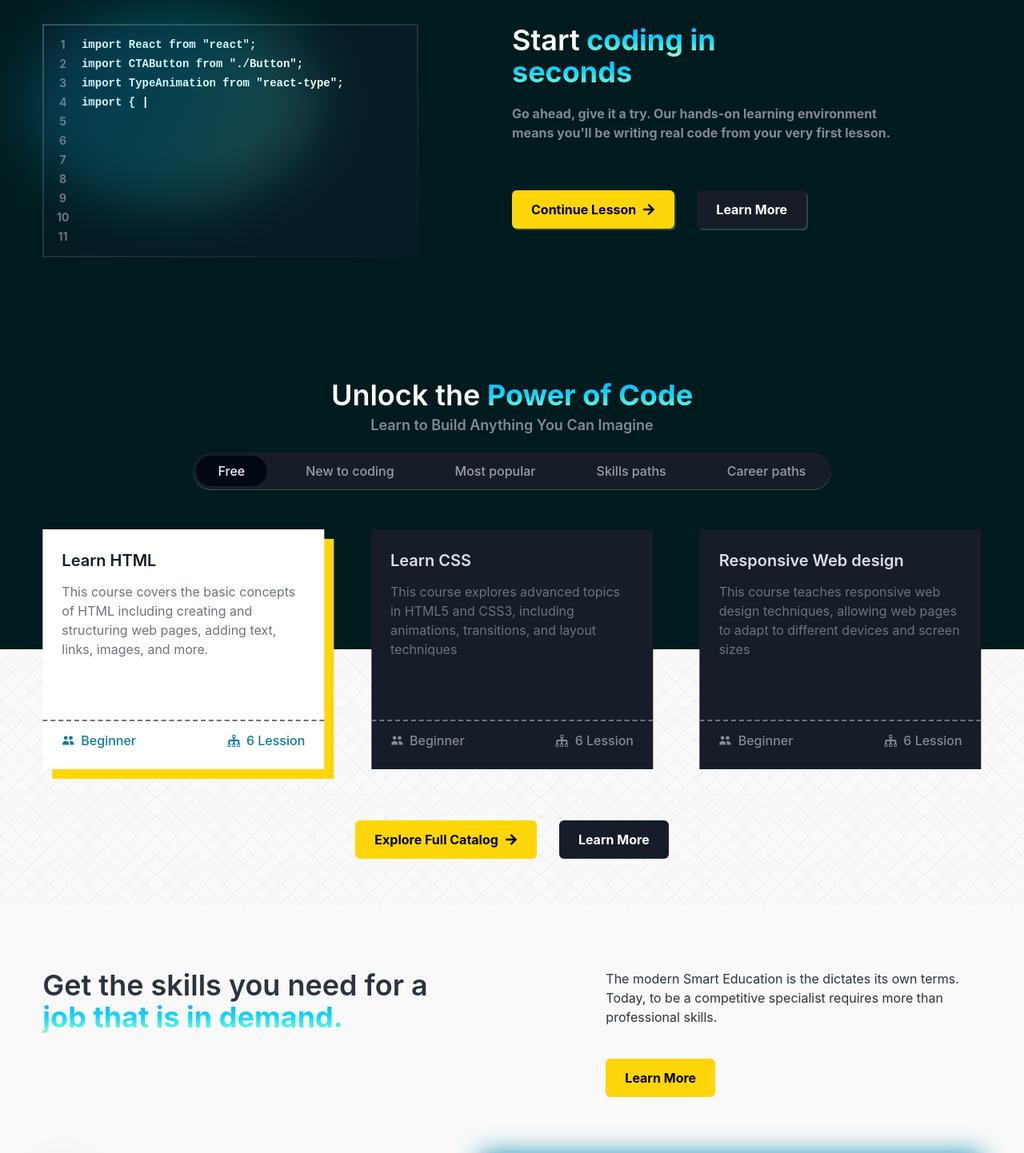
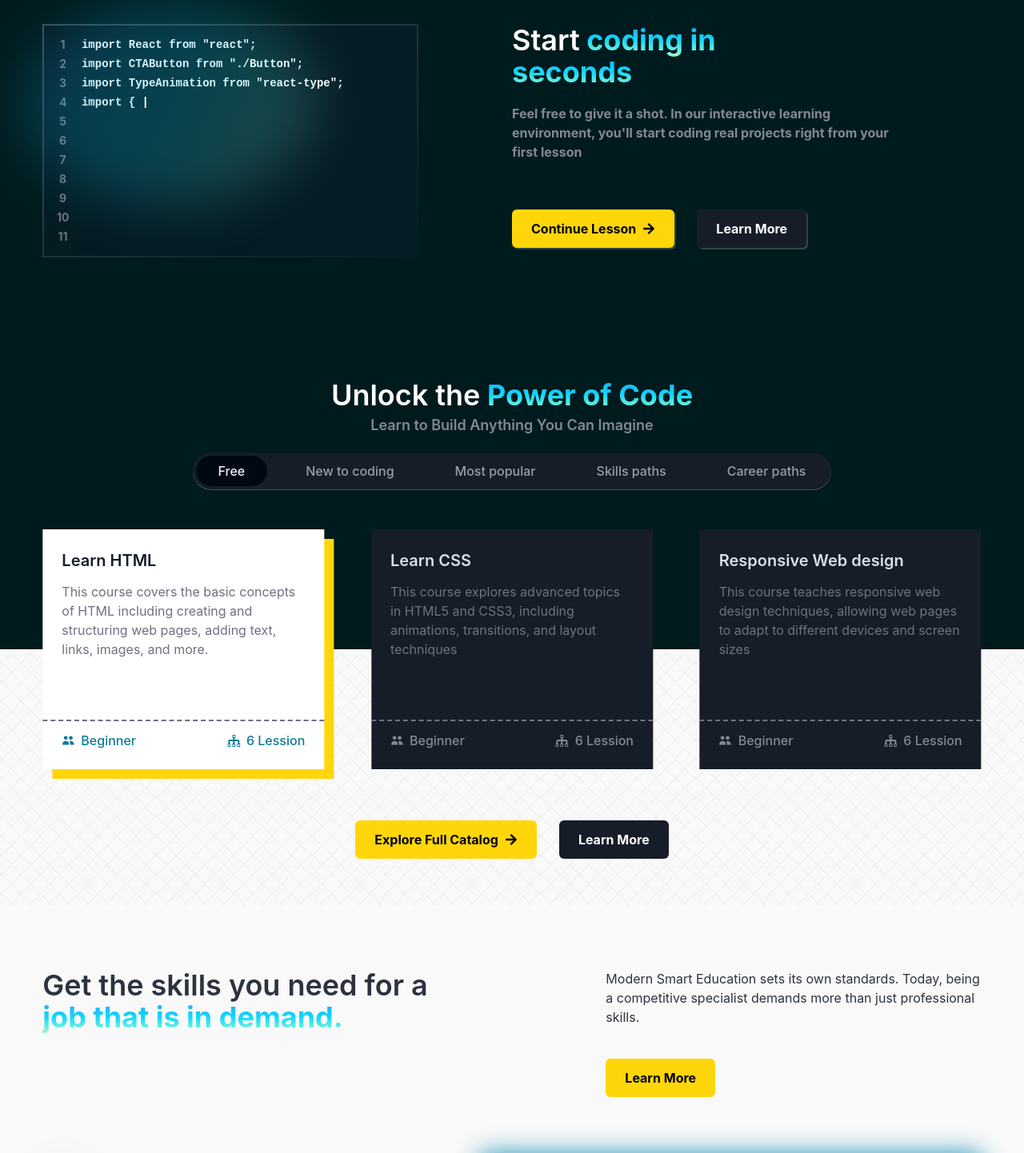
Before and after one commit to makwanaom/-Smart-Education-Platform, a React (Create React App) app: page / in a window 1280 px wide. Shown: the part 1520-2962 px from the top of the page at 80% size. Built offline with nearby package versions, Linux system fonts and the light colour scheme; no server answers.

Commit message:
SERVER SIDE mailing problem is solved in utils

```diff
--- a/src/components/common/Footer.jsx
+++ b/src/components/common/Footer.jsx
@@ -30,7 +30,7 @@ const Footer = () => {
           {/* Section 1 */}
           <div className="lg:w-[50%] flex flex-wrap flex-row justify-between lg:border-r lg:border-richblack-700 pl-3 lg:pr-5 gap-3">
             <div className="w-[30%] flex flex-col gap-3 lg:w-[30%] mb-7 lg:pl-0">
-              {/* <img src={Logo} alt="" className="object-contain" /> */}
+
               <h1 className="text-richblack-50 font-semibold text-[16px]">
                 Company
               </h1>
--- a/src/pages/Home.jsx
+++ b/src/pages/Home.jsx
@@ -89,7 +89,7 @@ function Home() {
               </div>
             }
             subheading={
-              "Go ahead, give it a try. Our hands-on learning environment means you'll be writing real code from your very first lesson."
+              "Feel free to give it a shot. In our interactive learning environment, you'll start coding real projects right from your first lesson"
             }
             ctabtn1={{
               btnText: "Continue Lesson",
@@ -140,9 +140,7 @@ function Home() {
             </div>
             <div className="flex flex-col items-start gap-10 lg:w-[40%]">
               <div className="text-[16px]">
-                The modern Smart Education is the dictates its own terms. Today, to
-                be a competitive specialist requires more than professional
-                skills.
+              Modern Smart Education sets its own standards. Today, being a competitive specialist demands more than just professional skills.
               </div>
               <CTAButton active={true} linkto={"/signup"}>
                 <div className="">Learn More</div>
```
Also changed, not shown: 1 other file (tests, documents, lock files or other folders).
